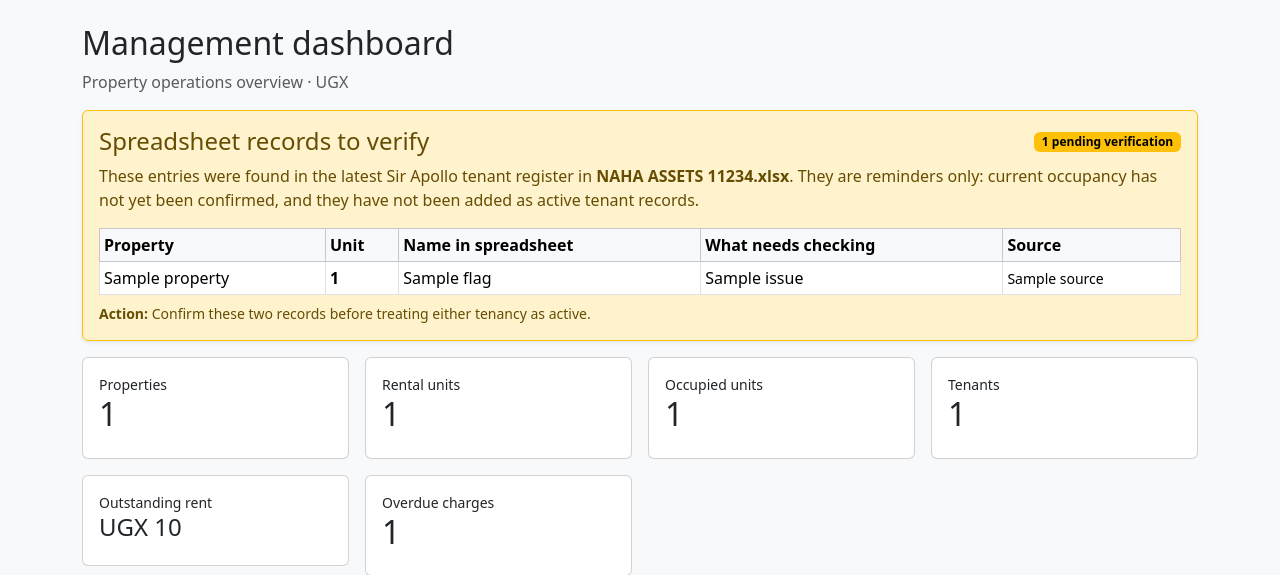
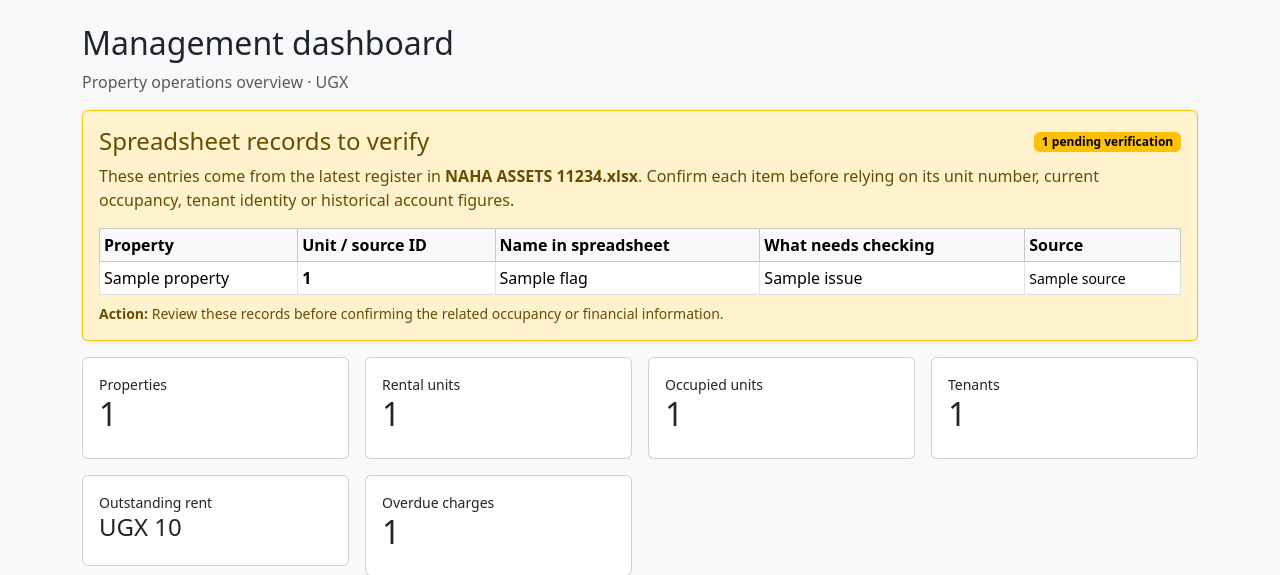
Before and after one commit to Waryd000/smart-property-manager, a Django app: template templates/core/dashboard.html in a window 1280 px wide. Shown: the part 56-631 px from the top of the page. Run offline with Django 5.2, Linux system fonts and the light colour scheme; tables that the repository leaves empty hold one stand-in row (values such as "Sample post"); the template is opened without the code that fills it: values that come from a table or form of the project are taken from there, most other values are stand-ins (such as "Sample title", 1, 10 or a date in 2020); parts of the project's set-up code (start-up, migrations or seed data) failed here and were passed over.

Commit message:
Show dynamic spreadsheet review details on dashboard

```diff
--- a/templates/core/dashboard.html
+++ b/templates/core/dashboard.html
@@ -10,15 +10,13 @@
     <span class="badge text-bg-warning">{{ spreadsheet_review_flags|length }} pending verification</span>
   </div>
   <p class="mb-3">
-    These entries were found in the latest Sir Apollo tenant register in
-    <strong>NAHA ASSETS 11234.xlsx</strong>. They are reminders only:
-    current occupancy has not yet been confirmed, and they have not been
-    added as active tenant records.
+    These entries come from the latest register in <strong>NAHA ASSETS 11234.xlsx</strong>.
+    Confirm each item before relying on its unit number, current occupancy, tenant identity or historical account figures.
   </p>
   <div class="table-responsive">
     <table class="table table-sm table-bordered align-middle bg-white mb-2">
       <thead class="table-light">
-        <tr><th>Property</th><th>Unit</th><th>Name in spreadsheet</th><th>What needs checking</th><th>Source</th></tr>
+        <tr><th>Property</th><th>Unit / source ID</th><th>Name in spreadsheet</th><th>What needs checking</th><th>Source</th></tr>
       </thead>
       <tbody>
         {% for flag in spreadsheet_review_flags %}
@@ -33,7 +31,7 @@
       </tbody>
     </table>
   </div>
-  <p class="mb-0 small"><strong>Action:</strong> Confirm these two records before treating either tenancy as active.</p>
+  <p class="mb-0 small"><strong>Action:</strong> Review these records before confirming the related occupancy or financial information.</p>
 </div>
 {% endif %}
 
```
